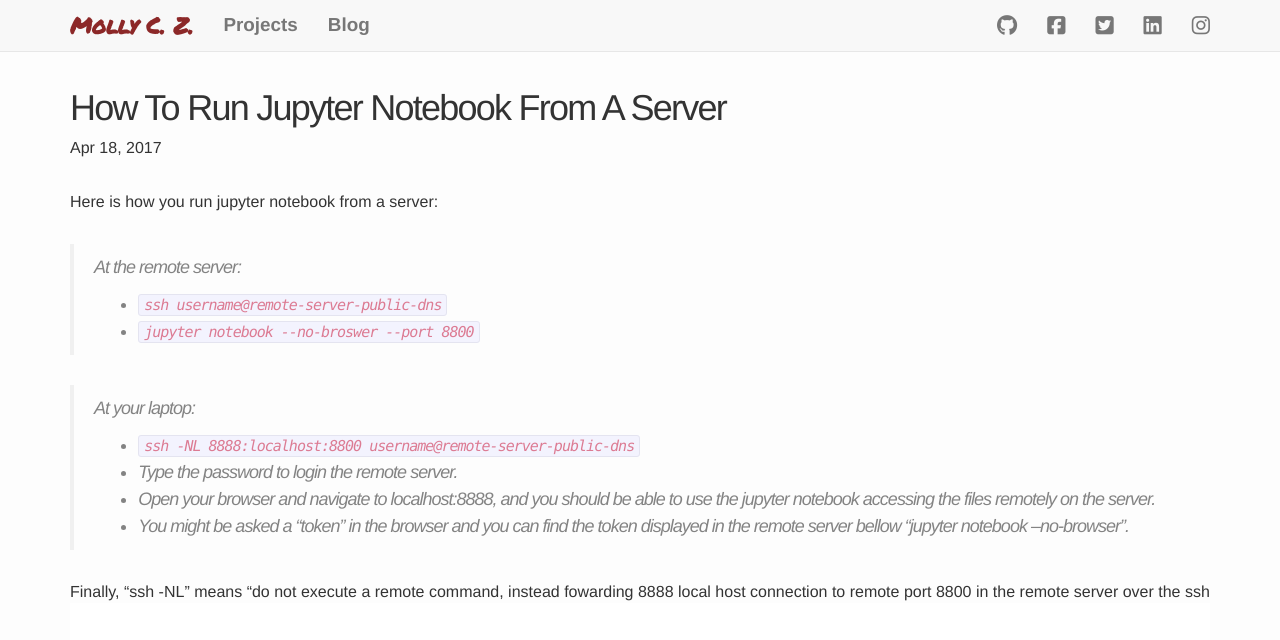
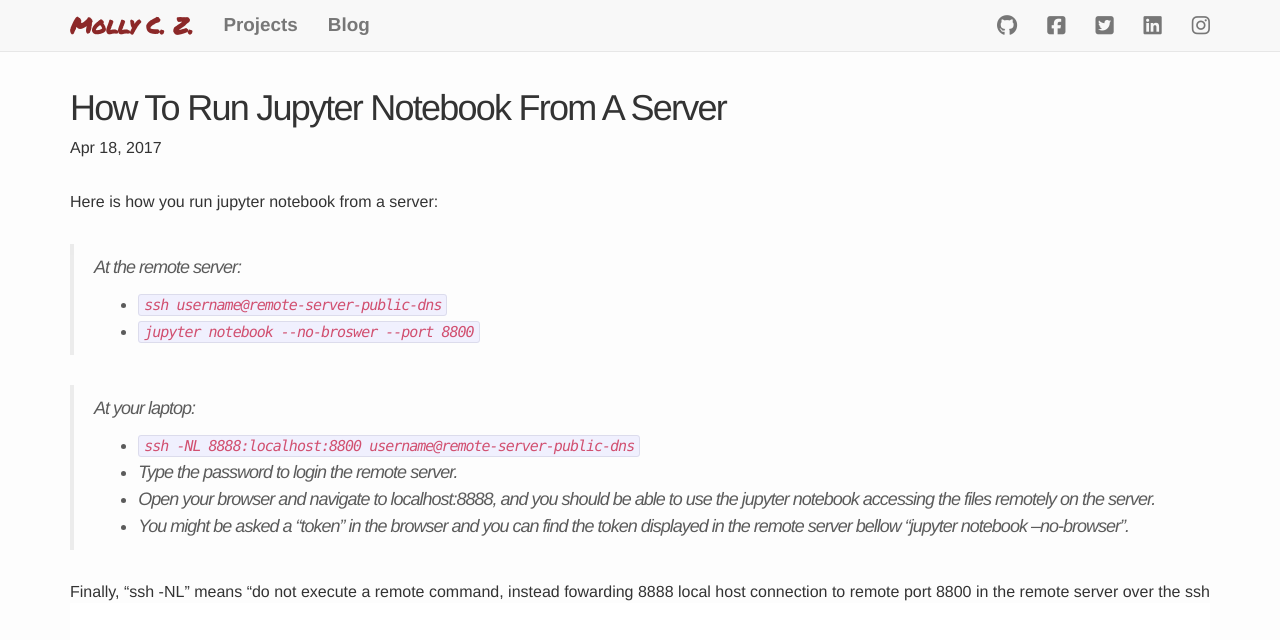
Before and after one commit to MollyZhang/MollyZhang.github.io_offline, a Jekyll site: the page built from _posts/2017-4-18-how-to-run-jupyter-notebook-from-a-server.md, in a window 1280 px wide. Shown: the top 640 px of the page. Built offline with Jekyll 4.4.1, drawn with Linux system fonts in a browser that asks for light colours; nearby versions of some CDN libraries; comment, search, counter and statistics services are not loaded.

```diff
--- a/css/main.css
+++ b/css/main.css
@@ -143,7 +143,7 @@
   border-left: 4px solid #e8e8e8;
   padding-left: 20px;
   font-size: 18px;
-  opacity: .6;
+  opacity: .8;
   letter-spacing: -1px;
   font-style: italic;
   margin: 30px 0;
```
